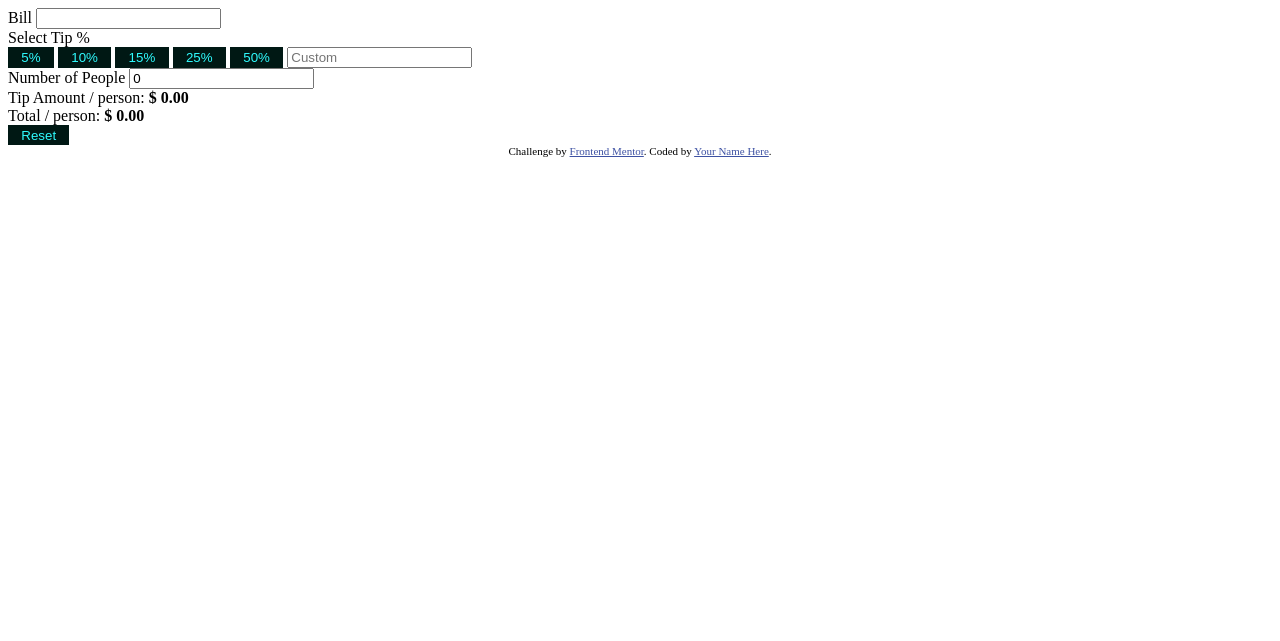
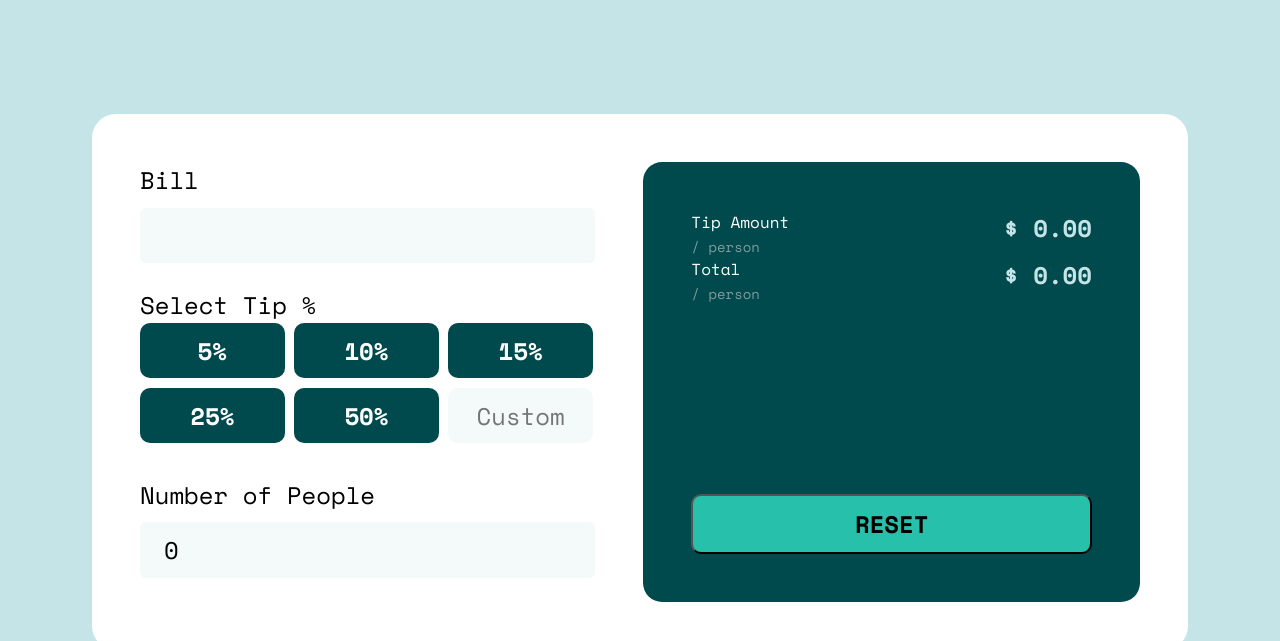
Before and after one commit to donatto22/tip-calculator-app, a plain HTML site: page index.html in a window 1280 px wide. Shown: the top 641 px of the page. Drawn offline with nearby package versions, Linux system fonts and the light colour scheme.

Commit message:
agregando css

```diff
--- a/css/styles.css
+++ b/css/styles.css
@@ -1,14 +1,129 @@
+/* Space Mono */
+@import url('https://fonts.googleapis.com/css2?family=Hanken+Grotesk:ital,wght@0,100..900;1,100..900&family=Montserrat:ital,wght@0,100..900;1,100..900&family=Space+Mono:ital,wght@0,400;0,700;1,400;1,700&display=swap');
+
 :root {
-    --strong-cyan: hsl(172, 67%, 45%)
+    --strong-cyan: hsl(172, 67%, 45%);
+    --Very-dark-cyan: hsl(183, 100%, 15%);
+    --Dark-grayish-cyan: hsl(186, 14%, 43%);
+    --Grayish-cyan: hsl(184, 14%, 56%);
+    --Light-grayish-cyan: hsl(185, 41%, 84%);
+    --Very-light-grayish-cyan: hsl(189, 41%, 97%);
+    --white: hsl(0, 0%, 100%);
+}
+
+* {
+    font-size: 24px;
+    font-family: "Space Mono", monospace;
+    margin: 0;
+    padding: 0;
+}
+
+body {
+    background-color: var(--Light-grayish-cyan);
+}
+
+#calculator {
+    display: flex;
+    width: 1000px;
+    margin: 0 auto;
+    gap: 2em;
+    background-color: var(--white);
+    padding: 2em;
+    border-radius: 1em;
+}
+
+#calculator > div {
+    width: 50%;
+}
+
+#left > div {
+    margin-bottom: 1em;
+}
+
+#left input {
+    border-radius: 6px;
+    padding: .4em 1em;
+    border: 0;
+    background-color: var(--Very-light-grayish-cyan);
+}
+
+#right {
+    background-color: var(--Very-dark-cyan);
+    border-radius: .8em;
+    padding: 2em;
+    display: flex;
+    flex-direction: column;
+    justify-content: space-between;
+}
+
+.description {
+    display: flex;
+    justify-content: space-between;
+}
+
+.description-title {
+    color: var(--white);
+    font-size: 16px;
+    margin-bottom: 2px;
+}
+
+.description-min {
+    font-size: 14px;
+    color: var(--Grayish-cyan)
+}
+
+.money {
+    color: var(--Light-grayish-cyan);
+}
+
+#reset {
+    padding: 10px 0;
+    border-radius: 10px;
+    background-color: var(--strong-cyan);
+    text-transform: uppercase;
+    font-weight: bold;
+}
+
+body {
+    align-content: center;
+    height: 100vh;
+}
+
+.form-input {
+    display: flex;
+    flex-direction: column;
+    gap: .4em;
 }
 
 button {
-    background-color: rgb(0, 24, 20);
+    cursor: pointer;
+}
+
+.boton {
+    background-color: var(--Very-dark-cyan);
+    color: var(--white);
     border: 0;
-    color: rgb(47, 251, 254);
-    padding: .2em 1em;
+    padding: .4em 0;
+    border-radius: 10px;
+    font-weight: bold;
 }
 
 .active {
-    background-color: rgb(0, 101, 84);
+    background-color: var(--strong-cyan);
+    color: var(--Very-dark-cyan);
 }
+
+#grid-control {
+    width: 100%;
+    display: grid;
+    gap: .4em;
+    grid-template-columns: repeat(3, calc((100% / 3) - .3em));
+    grid-template-rows: repeat(3, auto);
+}
+
+#grid-control input {
+    text-align: center;
+    border-radius: 10px;
+    background-color: var(--Very-light-grayish-cyan);
+    border: 0;
+}
--- a/index.html
+++ b/index.html
@@ -2,29 +2,35 @@
 <html lang="en">
 <head>
     <meta charset="UTF-8">
-  <meta name="viewport" content="width=device-width, initial-scale=1.0"> <!-- displays site properly based on user's device -->
-
+    <meta name="viewport" content="width=device-width, initial-scale=1.0">
     <link rel="icon" type="image/png" sizes="32x32" href="./images/favicon-32x32.png">
-
     <title>Frontend Mentor | Tip calculator app</title>
 
     <!-- Feel free to remove these styles or customise in your own stylesheet 👍 -->
     <link rel="stylesheet" href="./css/styles.css">
     <style>
-    .attribution { font-size: 11px; text-align: center; }
-    .attribution a { color: hsl(228, 45%, 44%); }
+        .attribution {
+            font-size: 11px;
+            text-align: center;
+        }
+
+        .attribution a {
+            color: hsl(228, 45%, 44%);
+        }
     </style>
 </head>
+
 <body>
-
-  <div>
+    <div id="calculator">
+        <div id="left">
+            <div class="form-input">
                 <label for="bill">Bill</label>
                 <input type="text" name="bill" id="bill" onchange='cambiarTotal()'>
             </div>
 
             <div>
                 Select Tip %
-    <div>
+                <div id="grid-control">
                     <button class="boton" onclick="cambiarPropina(this)">5%</button>
                     <button class="boton" onclick="cambiarPropina(this)">10%</button>
                     <button class="boton" onclick="cambiarPropina(this)">15%</button>
@@ -34,28 +40,43 @@
                 </div>
             </div>
 
-  <div>
+            <div class="form-input">
                 <label for="people">Number of People</label>
                 <input value='0' type="number" name="people" id="people" onchange='cambiarTotal()'>
-
+            </div>
         </div>
 
-  <div>
-    <div>
+        <div id="right">
+            <div id="money-description">
+                <div class="description">
+                    <div class="description-label">
+                        <div class="description-title">
                             Tip Amount
-      / person:
-
-      <span><b>$ </b><b id="propinaPorPersona">0.00</b></span>
+                        </div>
+                        <div class="description-min">
+                            / person
+                        </div>
                     </div>
 
-      <div>
-        Total
-        / person:
-
-        <span><b>$ </b><b id="montoPorPersona">0.00</b></span>
+                    <span class="money"><b>$ </b><b id="propinaPorPersona">0.00</b></span>
                 </div>
 
-      <button>Reset</button>
+                <div class="description">
+                    <div class="description-label">
+                        <div class="description-title">
+                            Total
+                        </div>
+                        <div class="description-min">
+                            / person
+                        </div>
+                    </div>
+
+                    <span class="money"><b>$ </b><b id="montoPorPersona">0.00</b></span>
+                </div>
+            </div>
+
+            <button id="reset" type="reset">Reset</button>
+        </div>
     </div>
 
     <div class="attribution">
@@ -66,4 +87,5 @@
     <script src="./js/script.js"></script>
     <script src="./js/functions.js"></script>
 </body>
+
 </html>
--- a/js/script.js
+++ b/js/script.js
@@ -25,8 +25,7 @@ function cambiarPropina(button) {
     calcularPropina(propina)
     cambiarTotal()
 
-    const botones = document.getElementsByClassName('boton')[2]
-    console.log(botones.classList.add('active'))
+    changeButtonBackground(button)
 }
 
 function calcularPropina (propina) {
@@ -36,3 +35,13 @@ function calcularPropina (propina) {
         propinaPorPersona.innerText = (cuentaTotal * propina) / personas
     }
 }
+
+// función para cambiar el color del botón que se selecciona
+const changeButtonBackground = (button) => {
+    const botones = document.getElementsByClassName('boton')
+    Array.from(botones).forEach(boton => {
+        boton.classList.remove('active')
+    })
+
+    button.classList.add('active')
+}
```
Lines whose indentation alone changed are shown as unchanged.
